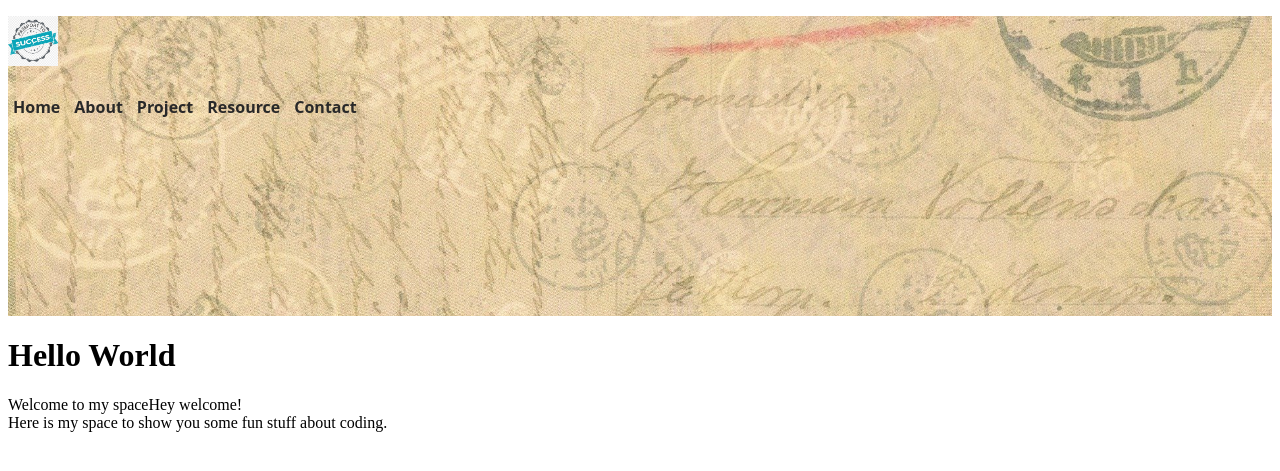
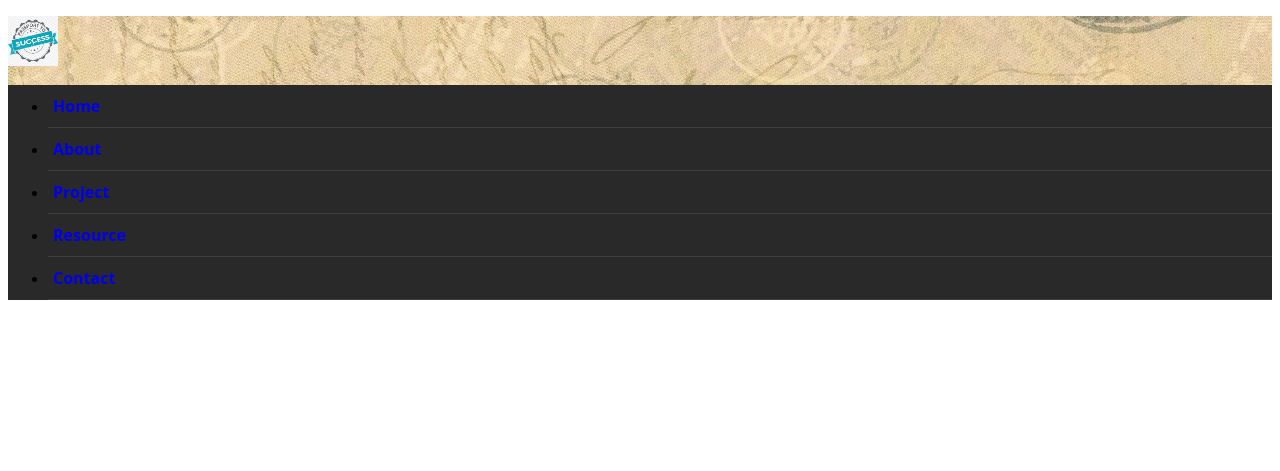
Before and after one commit to comimoma/comimoma.github.io, a PHP site: page / in a window 1280 px wide. Shown: the top 471 px of the page. Run offline with PHP 8.4, Linux system fonts and the light colour scheme.

Commit message:
updated menubar

```diff
--- a/index.html
+++ b/index.html
@@ -19,12 +19,25 @@
       </div>
       <!-- Navbar -->
       <div class="web-menu">
-        <nav role="navigation">
-          <a href="./">Home</a>
-          <a href="aboutme.html">About</a>
-          <a href="project.html">Project</a>
-          <a href="resources.html">Resource</a>
-          <a href="contactme.html">Contact</a>
+        <nav class="web-nav" role="navigation">
+          <ul class='menu'>
+            <li>
+              <a href="./">Home</a>
+            </li>
+            <li>
+              <a href="aboutme.html">About</a>
+            </li>
+            <li>
+              <a href="project.html">Project</a>
+            </li>
+            <li>
+              <a href="resources.html">Resource</a>
+            </li>
+            <li>
+              <a href="contactme.html">Contact</a>
+            </li>
+          </ul>
+
         </nav>
       </div>
     </div>
--- a/style/style.css
+++ b/style/style.css
@@ -10,7 +10,7 @@
 
 .banner {
   background-image: url("../image/banner-tobereplaced.jpg");
-  height: 300px;
+  height: 125px;
   background-position: center;
   background-repeat: no-repeat;
   background-size: cover;
@@ -21,12 +21,26 @@
   height: 50px;
 }
 
-.web-menu a{
-  color: #292929;
-  display: inline-block;
+/* menu style */
+.web-menu{
+  position: relative;
+  margin-top: -1px;
+  background-color: #292929;
+}
+
+.web-menu ul li{
+  position: relative;
+  margin: 0px;
+}
+
+.web-menu ul a{
+  display: block;
+  margin: 0px;
+  padding: 10px 5px 10px 5px;
+  border-bottom: 1px solid;
+  border-color: rgba(255, 255, 255, 0.1);
+  text-decoration: none;
   font-family: 'Open Sans', sans-serif;
   font-size: 20;
   font-weight: 750;
-  padding: 10px 5px 10px 5px;
-  text-decoration: none;
 }
```
